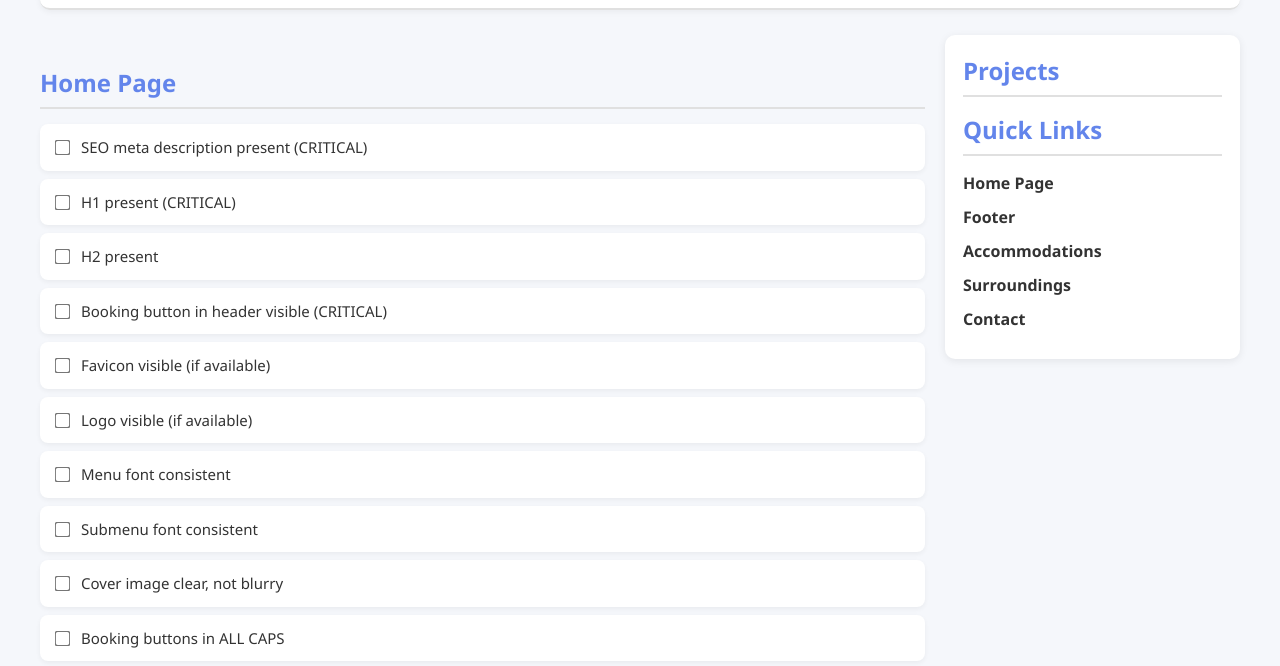
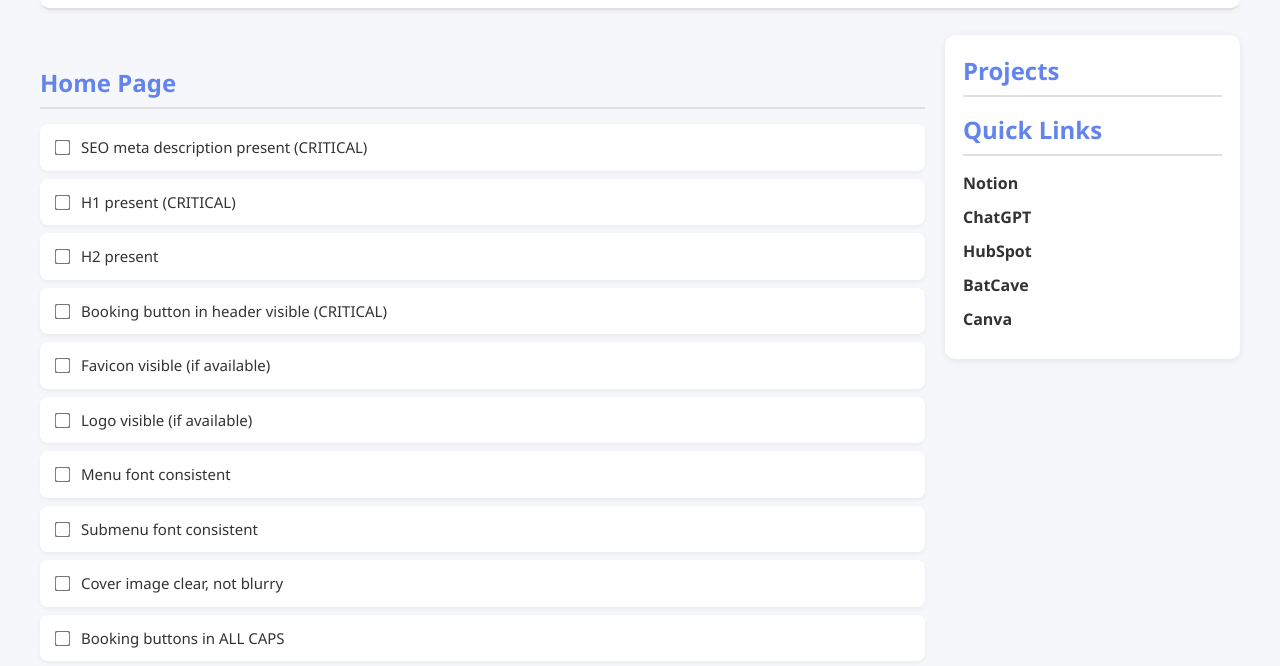
Before and after one commit to thebenjieangeles/amenitiz-enshored-QA-checklist, a plain HTML site: page checklist/checklist.html in a window 1280 px wide. Shown: the part 120-786 px from the top of the page. Drawn offline with Linux system fonts and the light colour scheme.

Commit message:
fixed links in sidebar

```diff
--- a/checklist/checklist.html
+++ b/checklist/checklist.html
@@ -205,11 +205,11 @@
 
         <h2>Quick Links</h2>
         <ul>
-          <li><a href="#home">Home Page</a></li>
-          <li><a href="#footer">Footer</a></li>
-          <li><a href="#accommodations">Accommodations</a></li>
-          <li><a href="#surroundings">Surroundings</a></li>
-          <li><a href="#contact">Contact</a></li>
+          <li><a href="#home">Notion</a></li>
+          <li><a href="#footer">ChatGPT</a></li>
+          <li><a href="#accommodations">HubSpot</a></li>
+          <li><a href="#surroundings">BatCave</a></li>
+          <li><a href="#contact">Canva</a></li>
         </ul>
       </div>
     </div>
```
